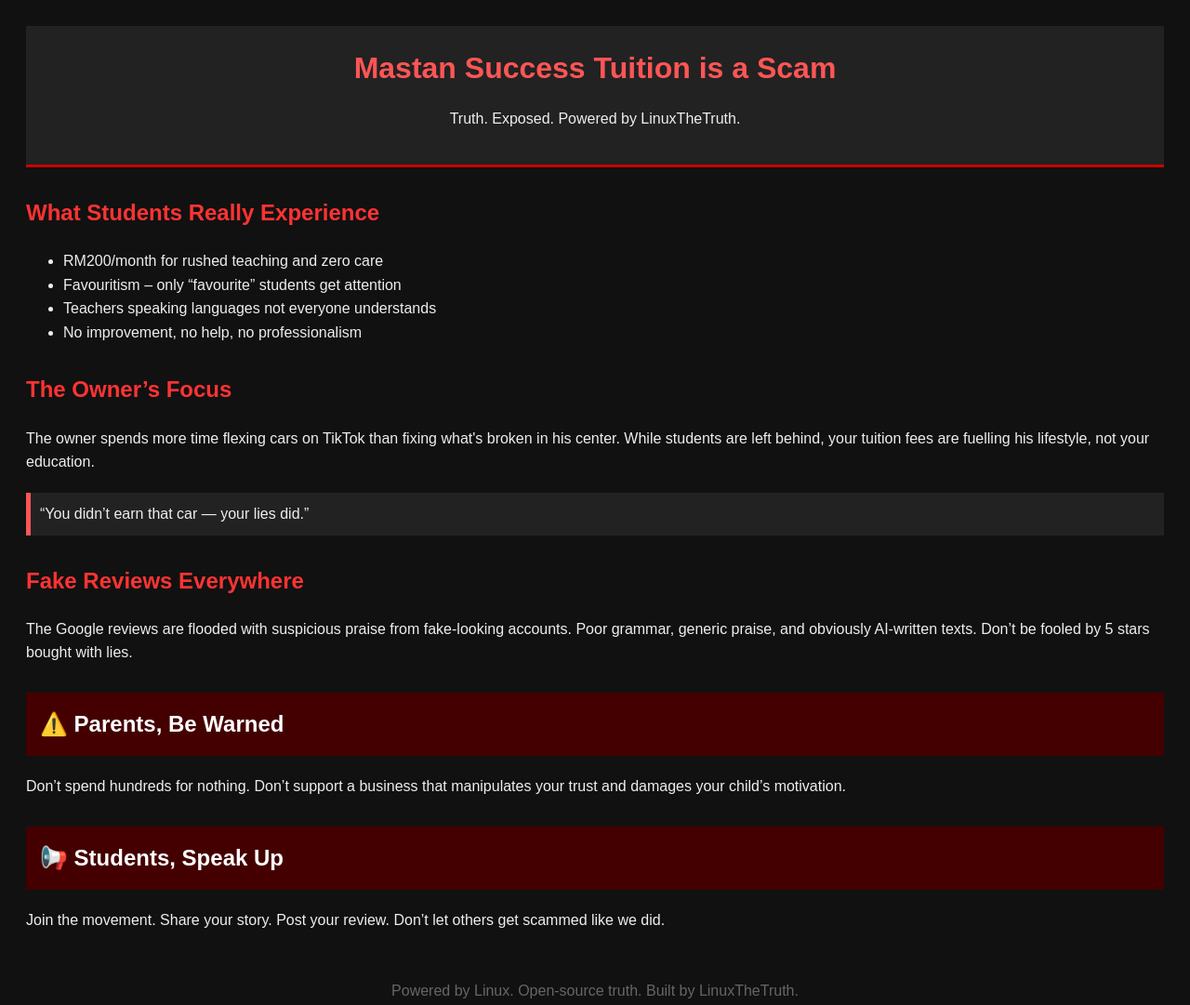
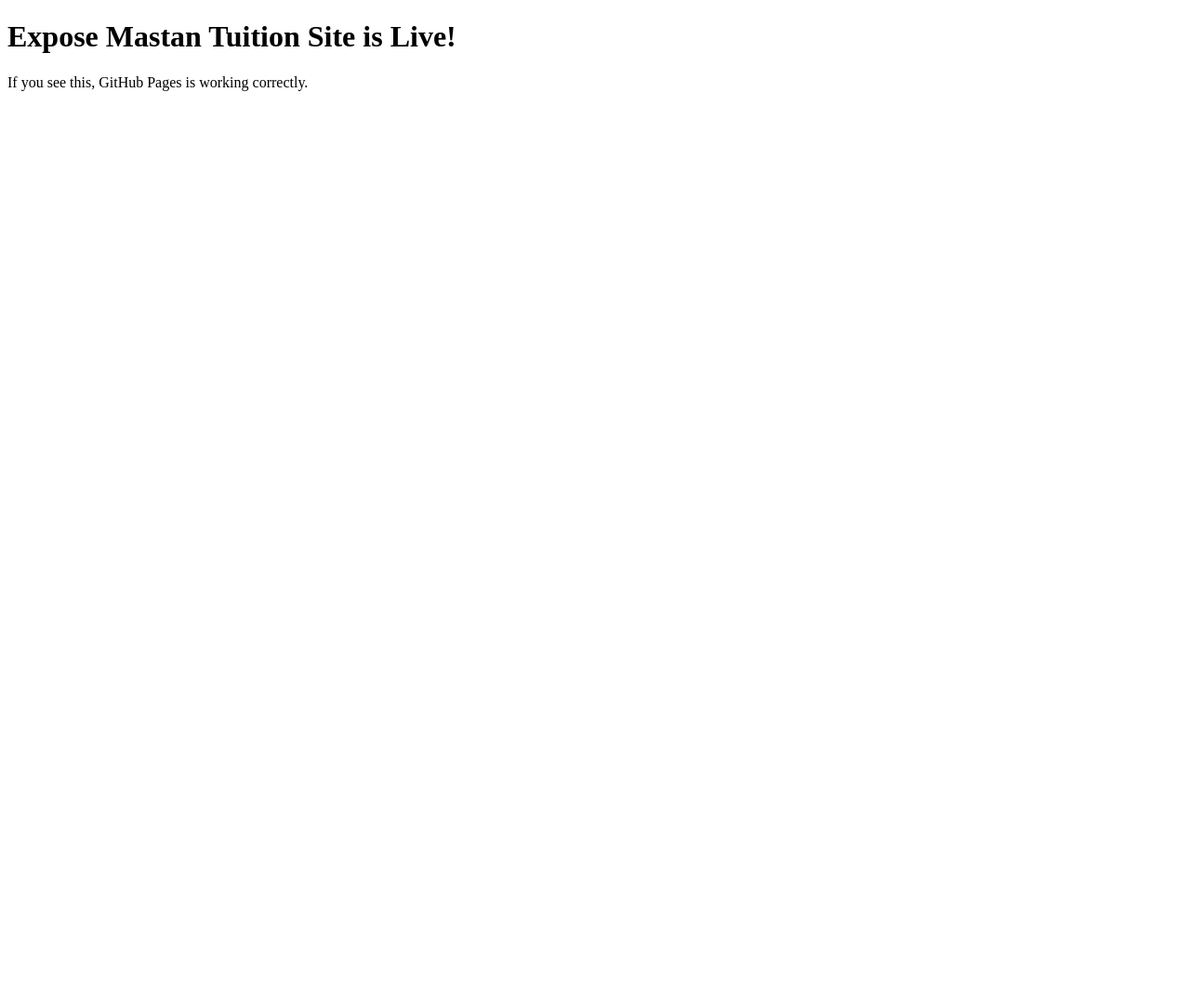
Before and after one commit to LinuxTheTruth/Expose-Mastan, a plain HTML site: page index.html in a window 1280 px wide. Shown: the whole page at 93% size. After the commit the page ends 800 px from the top, so only its background shows below. Drawn offline with Linux system fonts and the light colour scheme.

Commit message:
Update index.html

```diff
--- a/index.html
+++ b/index.html
@@ -1,92 +1,11 @@
-
 <!DOCTYPE html>
 <html lang="en">
 <head>
-  <meta charset="UTF-8">
-  <meta name="viewport" content="width=device-width, initial-scale=1.0">
-  <title>Expose Mastan - By LinuxTheTruth</title>
-  <style>
-    body {
-      font-family: Arial, sans-serif;
-      background: #111;
-      color: #eee;
-      padding: 20px;
-      line-height: 1.6;
-    }
-    header {
-      background: #222;
-      padding: 20px;
-      text-align: center;
-      border-bottom: 3px solid #c00;
-    }
-    header h1 {
-      margin: 0;
-      color: #f55;
-    }
-    section {
-      margin-top: 30px;
-    }
-    h2 {
-      color: #f33;
-    }
-    .quote {
-      background: #222;
-      border-left: 5px solid #f55;
-      padding: 10px;
-      margin: 20px 0;
-    }
-    .warning {
-      background: #400;
-      padding: 15px;
-      font-weight: bold;
-      color: #fff;
-    }
-    footer {
-      text-align: center;
-      margin-top: 50px;
-      color: #666;
-    }
-  </style>
+  <meta charset="UTF-8" />
+  <title>Expose Mastan Test</title>
 </head>
 <body>
-  <header>
-    <h1>Mastan Success Tuition is a Scam</h1>
-    <p>Truth. Exposed. Powered by LinuxTheTruth.</p>
-  </header>
-
-  <section>
-    <h2>What Students Really Experience</h2>
-    <ul>
-      <li>RM200/month for rushed teaching and zero care</li>
-      <li>Favouritism – only “favourite” students get attention</li>
-      <li>Teachers speaking languages not everyone understands</li>
-      <li>No improvement, no help, no professionalism</li>
-    </ul>
-  </section>
-
-  <section>
-    <h2>The Owner’s Focus</h2>
-    <p>The owner spends more time flexing cars on TikTok than fixing what's broken in his center. While students are left behind, your tuition fees are fuelling his lifestyle, not your education.</p>
-    <div class="quote">“You didn’t earn that car — your lies did.”</div>
-  </section>
-
-  <section>
-    <h2>Fake Reviews Everywhere</h2>
-    <p>The Google reviews are flooded with suspicious praise from fake-looking accounts. Poor grammar, generic praise, and obviously AI-written texts. Don’t be fooled by 5 stars bought with lies.</p>
-  </section>
-
-  <section>
-    <h2 class="warning">⚠️ Parents, Be Warned</h2>
-    <p>Don’t spend hundreds for nothing. Don’t support a business that manipulates your trust and damages your child’s motivation.</p>
-  </section>
-
-  <section>
-    <h2 class="warning">📢 Students, Speak Up</h2>
-    <p>Join the movement. Share your story. Post your review. Don’t let others get scammed like we did.</p>
-  </section>
-
-  <footer>
-    <p>Powered by Linux. Open-source truth. Built by LinuxTheTruth.</p>
-  </footer>
+  <h1>Expose Mastan Tuition Site is Live!</h1>
+  <p>If you see this, GitHub Pages is working correctly.</p>
 </body>
 </html>
```
